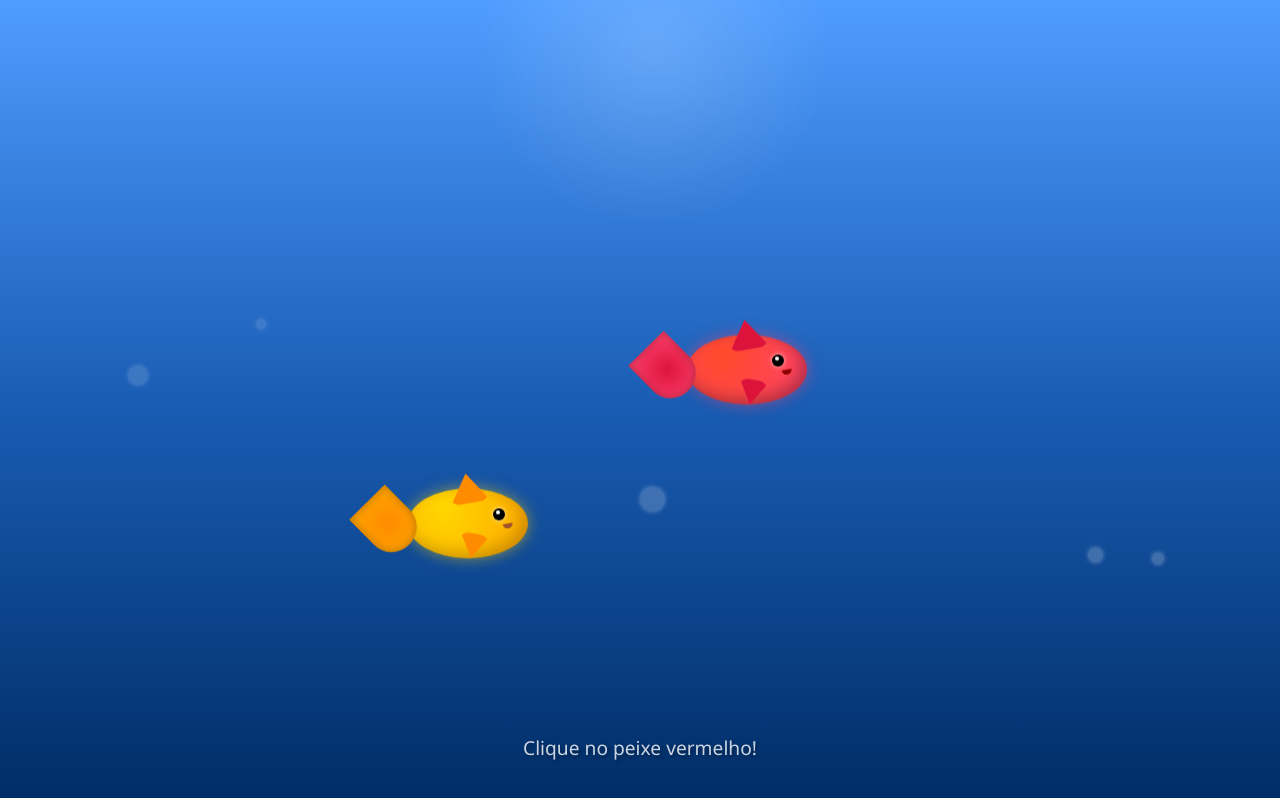
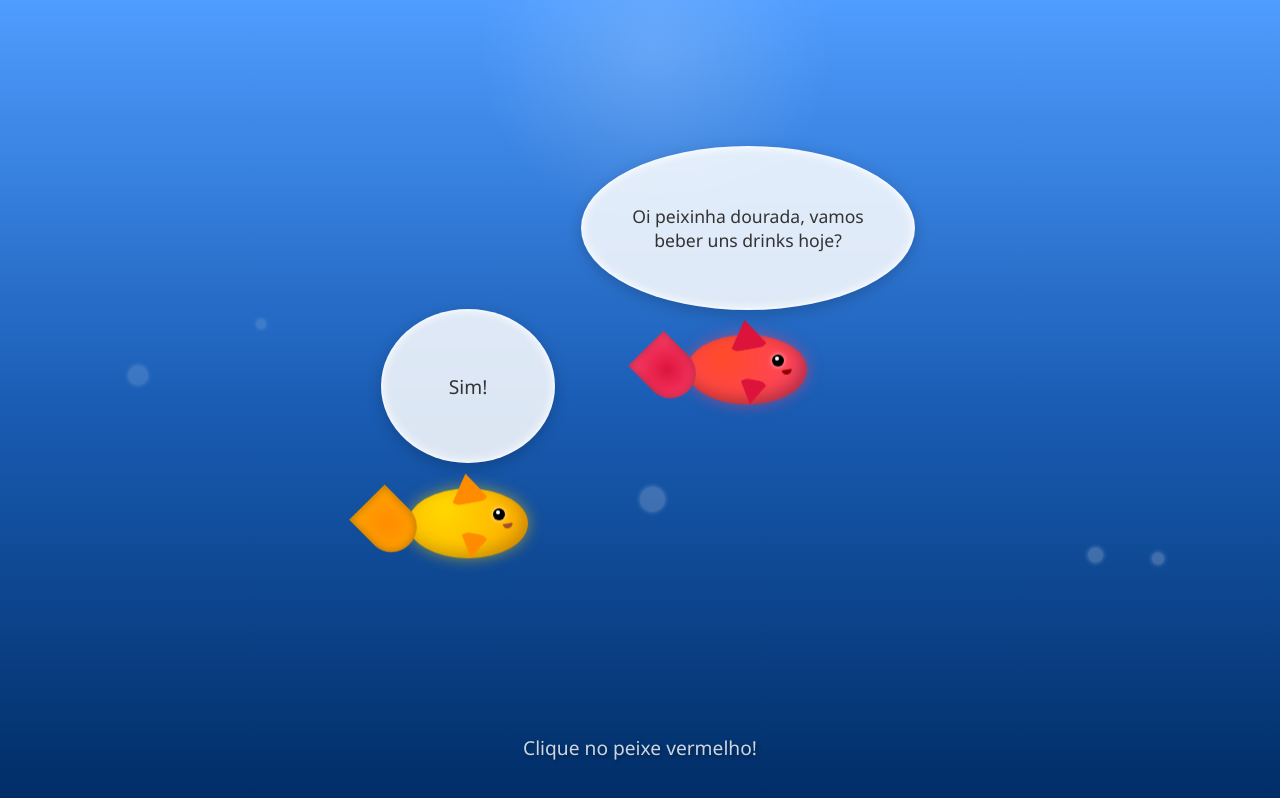
Before and after one commit to Marcos-Meireles/convite-drink, a plain HTML site: page index.html in a window 1280 px wide. Both pictures are taken after a click on the element 558 px from the left and 372 px from the top of the page. Drawn offline with Linux system fonts and the light colour scheme.

Commit message:
agora vai

```diff
--- a/index.html
+++ b/index.html
@@ -214,9 +214,10 @@
                 if (!fish || !bubble) return;
                 const fishRect = fish.getBoundingClientRect();
 
-                bubble.style.left = ${fishRect.left + fishRect.width / 2 - bubble.offsetWidth / 2}px;
-                bubble.style.top = ${fishRect.top - bubble.offsetHeight - 20}px;
+                bubble.style.left = `${fishRect.left + fishRect.width / 2 - bubble.offsetWidth / 2}px`;
+                bubble.style.top = `${fishRect.top - bubble.offsetHeight - 20}px`;
             }
+
 
             // Evento de clique para o PEIXE VERMELHO
             redFish.addEventListener('click', (event) => {
```
